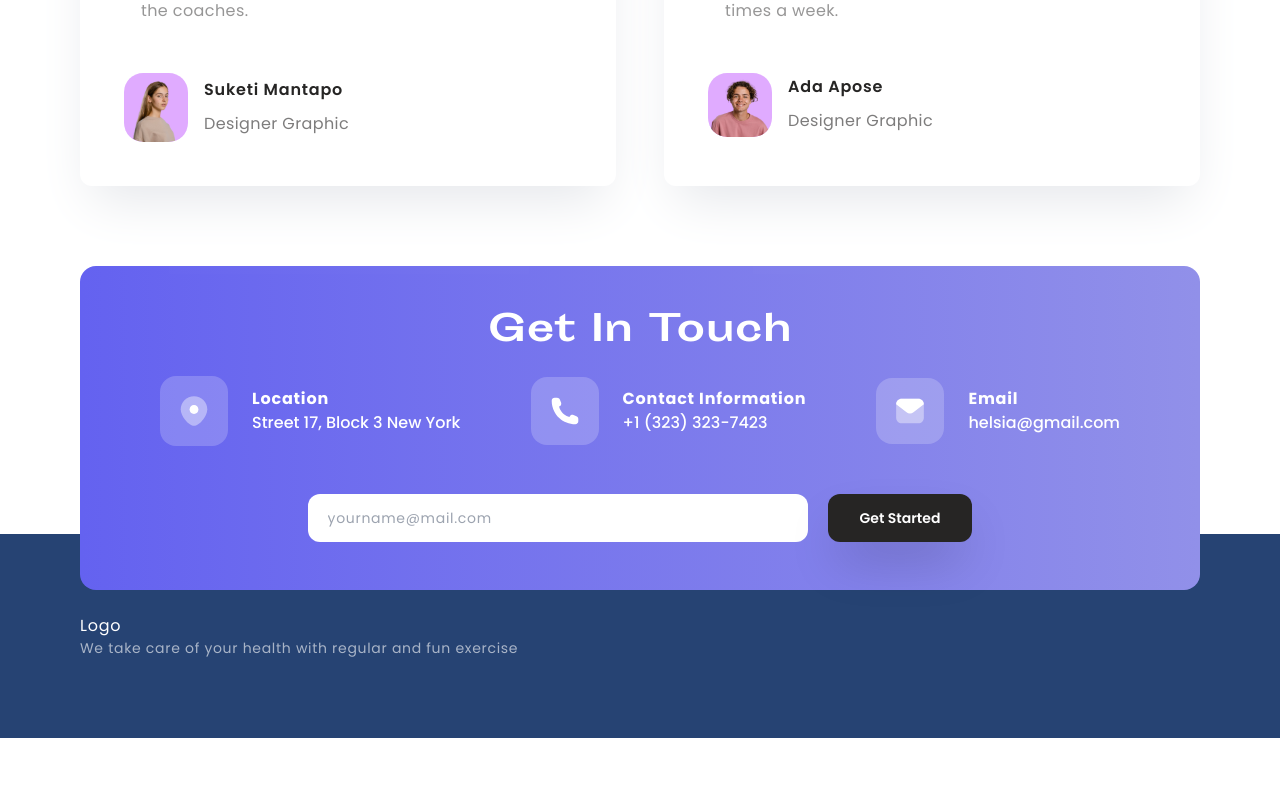
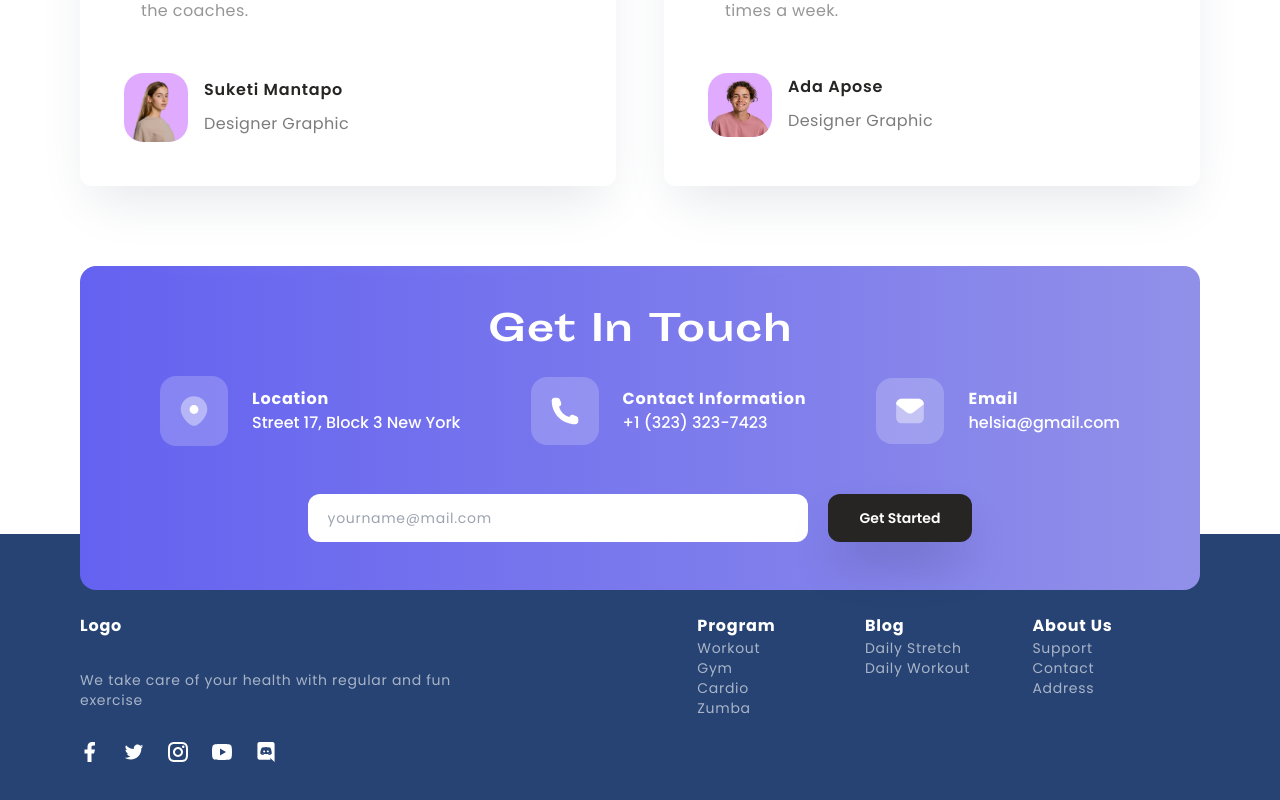
Before and after one commit to sohanemon/helsia-bootcamp, a Next.js app: page / in a window 1280 px wide. Shown: the part 3392-4192 px from the top of the page. Before the commit the page ends 4130 px from the top, so only its background shows below. Built offline with nearby package versions, Linux system fonts and the light colour scheme.

Commit message:
Jun 15, 2023, 3:43 PM

```diff
--- a/src/app/footer.tsx
+++ b/src/app/footer.tsx
@@ -1,12 +1,42 @@
+import Social from './social';
+
 export default function Footer() {
   return (
-    <footer className='relative p-20 -mx-20 text-white -mt-14 bg-themeBlue -z-20 [&_p]:tracking-wider'>
+    <footer className='relative p-20 -mx-20 flex text-white -mt-14 gap-[20%] bg-themeBlue -z-20 [&_p]:tracking-wider'>
       <div>
-        <p>Logo</p>
-        <p className='text-sm opacity-60'>
+        <p className='font-bold'>Logo</p>
+        <p className='my-8 text-sm opacity-60'>
           We take care of your health with regular and fun exercise
         </p>
+        <Social />
+      </div>
+      <div className='grid w-1/2 grid-cols-3'>
+        {data.map((item) => (
+          <div key={item.menu}>
+            <p className='font-bold'>{item.menu}</p>
+            {item.subMenus.map((subItem) => (
+              <p className='text-sm opacity-60' key={subItem}>
+                {subItem}
+              </p>
+            ))}
+          </div>
+        ))}
       </div>
     </footer>
   );
 }
+
+const data = [
+  {
+    menu: 'Program',
+    subMenus: ['Workout', 'Gym', 'Cardio', 'Zumba'],
+  },
+  {
+    menu: 'Blog',
+    subMenus: ['Daily Stretch', 'Daily Workout'],
+  },
+  {
+    menu: 'About Us',
+    subMenus: ['Support', 'Contact', 'Address'],
+  },
+];
--- a/src/app/social.tsx
+++ b/src/app/social.tsx
@@ -1,10 +1,27 @@
+import Image from 'next/image';
+import Link from 'next/link';
+
 export default function Social() {
-  return <></>;
+  return (
+    <div className='flex items-center gap-6'>
+      {icons.map((el) => (
+        <Link key={el} href={'#'}>
+          <Image
+            src={el}
+            alt='social'
+            width={20}
+            height={20}
+            className='w-5 aspect-square'
+          />
+        </Link>
+      ))}
+    </div>
+  );
 }
 const icons = [
-  '/public/assets/facebook.svg',
-  '/public/assets/twitter.svg',
-  '/public/assets/instagram.svg',
-  '/public/assets/youtube.svg',
-  '/public/assets/discord.svg',
+  '/assets/facebook.svg',
+  '/assets/twitter.svg',
+  '/assets/instagram.svg',
+  '/assets/youtube.svg',
+  '/assets/discord.svg',
 ];
```
